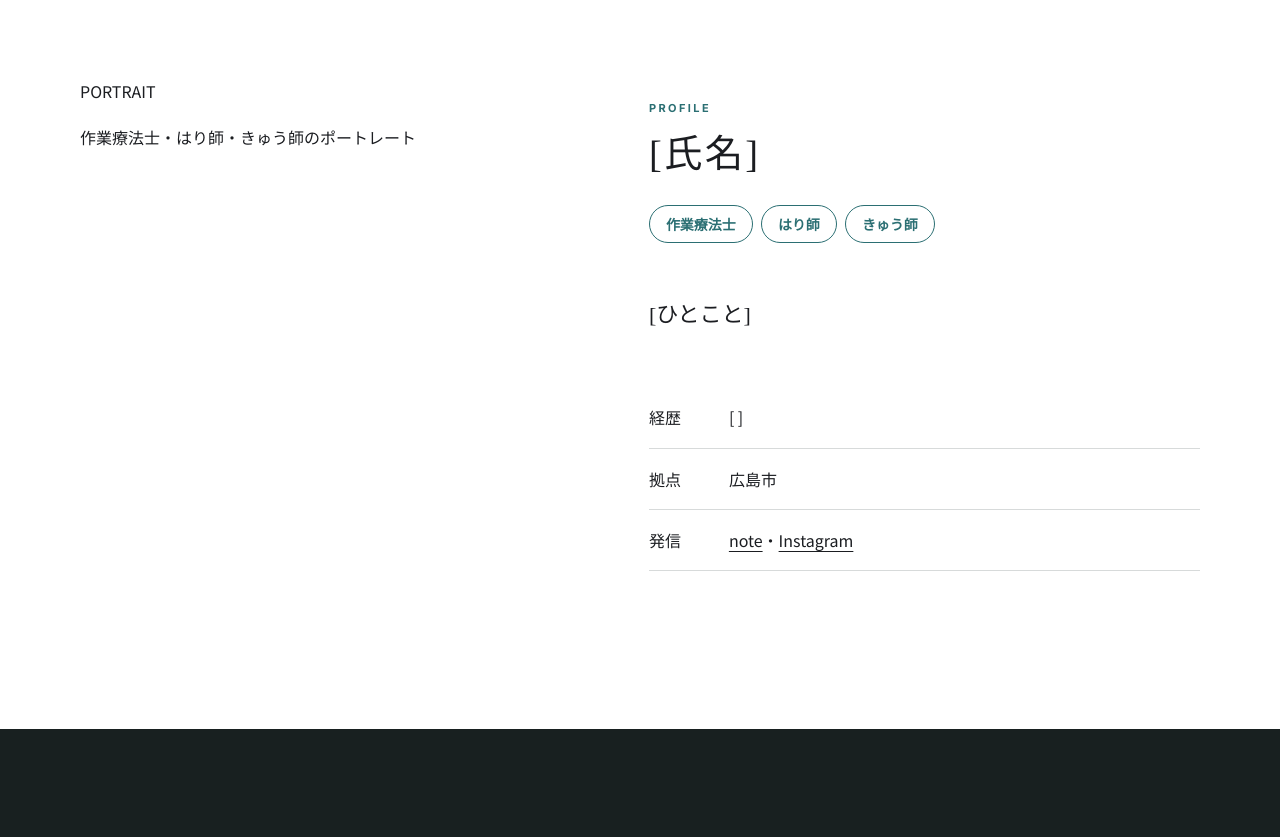
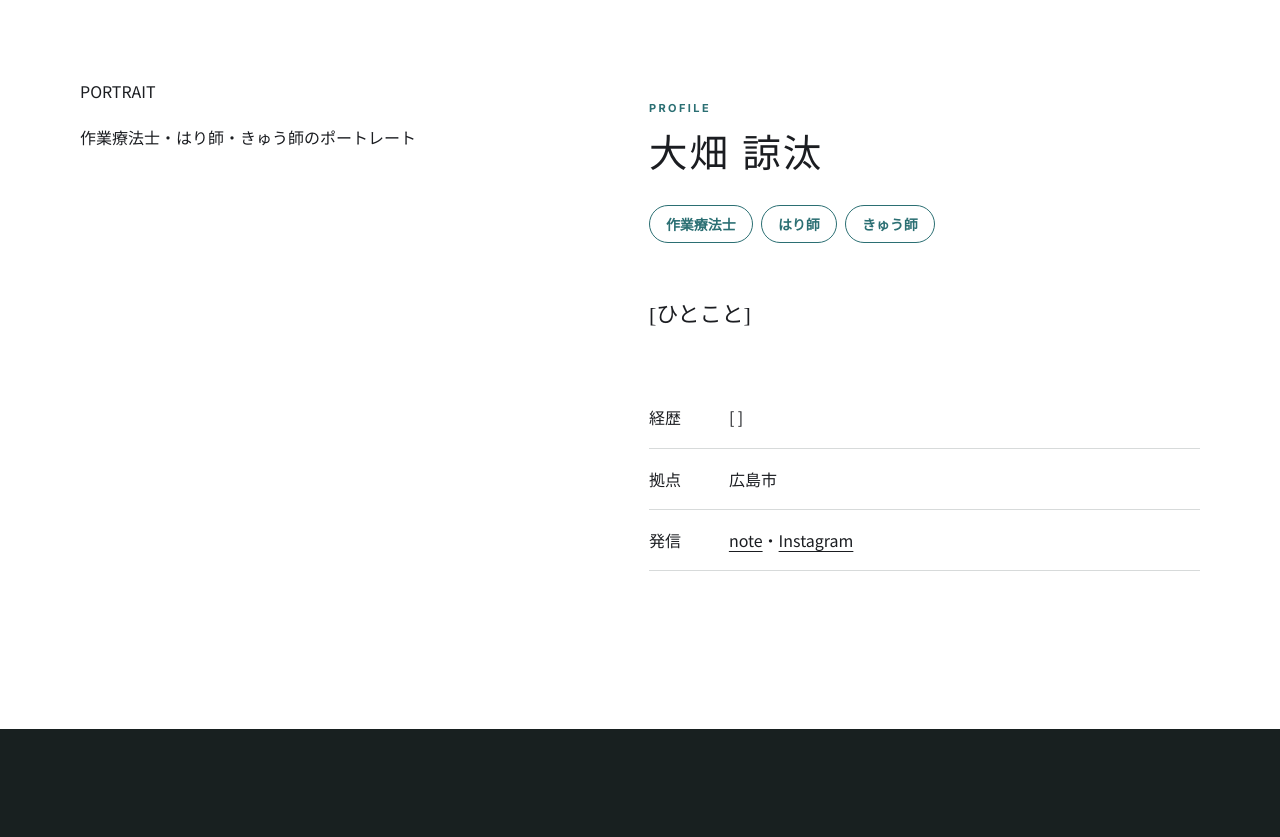
Before and after one commit to ryota-rac/hiroshima-welfare-support-lp, a website: page index.html in a window 1280 px wide. Shown: the part 6180-7017 px from the top of the page. Drawn offline with Linux system fonts and the light colour scheme.

Commit message:
fix: add profile name (#8)
Co-authored-by: ryota-rac <ryota-rac@users.noreply.github.com>

```diff
--- a/index.html
+++ b/index.html
@@ -33,7 +33,7 @@
 
 <section class="section section-sub" id="stories"><div class="container"><header class="section-head"><p class="mega"><span>Our</span><br>Stories</p><div><h2>これまでの関わりから</h2><p>現場で出会った場面をもとに、コラムとして綴っていきます。個人が特定されないよう、内容は再構成しています。</p></div></header><!-- STORIES_START --><div class="stories-empty">記事は準備中です。これまでの関わりを、少しずつ綴っていきます。</div><!-- STORIES_END --></div></section>
 
-<section class="section" id="profile"><div class="container profile-grid"><div class="image-placeholder portrait"><span>PORTRAIT</span><p>作業療法士・はり師・きゅう師のポートレート</p></div><div class="profile-copy"><p class="eyebrow">PROFILE</p><h2>[氏名]</h2><ul class="credentials" aria-label="保有資格"><li>作業療法士</li><li>はり師</li><li>きゅう師</li></ul><p class="message">[ひとこと]</p><dl><div><dt>経歴</dt><dd>[ ]</dd></div><div><dt>拠点</dt><dd>広島市</dd></div><div><dt>発信</dt><dd><a href="#">note</a>・<a href="#">Instagram</a></dd></div></dl></div></div></section>
+<section class="section" id="profile"><div class="container profile-grid"><div class="image-placeholder portrait"><span>PORTRAIT</span><p>作業療法士・はり師・きゅう師のポートレート</p></div><div class="profile-copy"><p class="eyebrow">PROFILE</p><h2>大畑 諒汰</h2><ul class="credentials" aria-label="保有資格"><li>作業療法士</li><li>はり師</li><li>きゅう師</li></ul><p class="message">[ひとこと]</p><dl><div><dt>経歴</dt><dd>[ ]</dd></div><div><dt>拠点</dt><dd>広島市</dd></div><div><dt>発信</dt><dd><a href="#">note</a>・<a href="#">Instagram</a></dd></div></dl></div></div></section>
 
 <section class="contact" id="contact"><div class="container contact-inner"><header><p class="mega light"><span>Get In</span> Touch</p><h2>個別相談のお問い合わせ</h2><p>うまくまとまっていなくても大丈夫です。いま気になっていることを、そのままお聞かせください。</p></header><div class="contact-cards"><article><small>ご家族の方</small><h3>ご家庭での関わりを相談する</h3><i aria-hidden="true">↗</i></article><article><small>支援の仕事をしている方</small><h3>支援の悩みを相談する</h3><i aria-hidden="true">↗</i></article></div>
 <form class="contact-form" action="mailto:ryota.rac18@gmail.com" method="post" enctype="text/plain"><p class="form-note">事業所の方は「利用者さまが特定できない形でご記入ください」</p><div class="form-grid"><label>お名前<span>必須</span><input type="text" name="お名前" autocomplete="name" required></label><label>メールアドレス<span>必須</span><input type="email" name="メールアドレス" autocomplete="email" required></label></div><fieldset><legend>立場<span>必須</span></legend><div class="choices"><label><input type="radio" name="立場" value="ご家族" required>ご家族</label><label><input type="radio" name="立場" value="事業所">事業所</label><label><input type="radio" name="立場" value="支援の仕事をしている方">支援の仕事をしている方</label><label><input type="radio" name="立場" value="その他">その他</label></div></fieldset><label>ご相談内容<span>必須</span><textarea name="ご相談内容" rows="7" required></textarea></label><fieldset><legend>希望<span>必須</span></legend><div class="choices"><label><input type="radio" name="希望" value="対面" required>対面</label><label><input type="radio" name="希望" value="オンライン">オンライン</label></div></fieldset><label class="agree"><input type="checkbox" name="同意" required><span><a href="privacy.html">個人情報の利用目的</a>に同意します。</span></label><button class="submit-button" type="submit">メールアプリで相談内容を送る <i aria-hidden="true">↗</i></button><p class="form-status" role="status" aria-live="polite">送信ボタンを押すと、入力内容を入れたメールアプリが開きます。</p></form></div></section>
```
